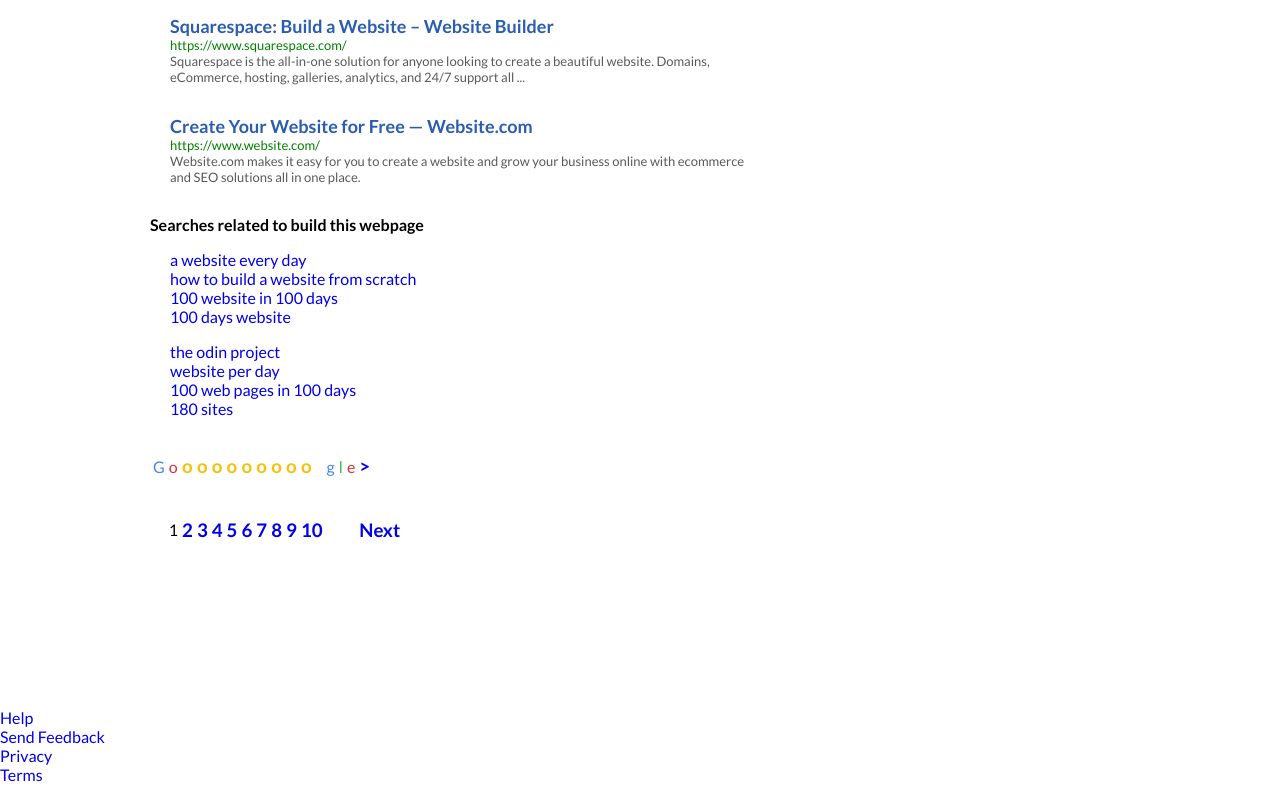
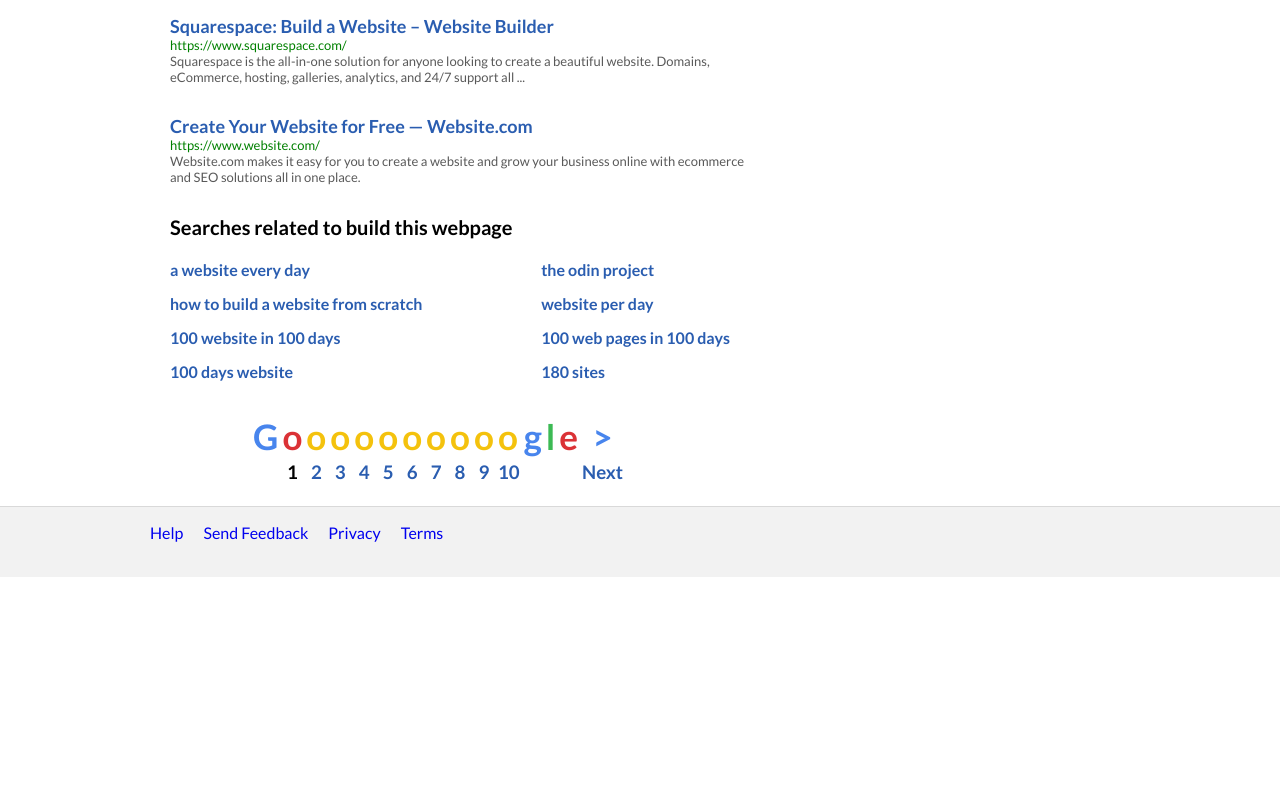
Before and after one commit to Origier/google_result, a plain HTML site: page index.html in a window 1280 px wide. Shown: the part 1716-2516 px from the top of the page. After the commit the page ends 2293 px from the top, so only its background shows below. Drawn offline with Linux system fonts and the light colour scheme.

Commit message:
finished webpage

```diff
--- a/index.html
+++ b/index.html
@@ -12,7 +12,7 @@
             <h1 id="logo"><span class="blue_text">G</span><span class="red_text">o</span><span class="yellow_text">o</span><span class="blue_text">g</span><span class="green_text">l</span><span class="red_text">e</span></h1>
             <div class="search_bar">
                <form action="#">
-                  <input type="text" name="search" class="search">
+                  <input type="text" name="search" class="search" value="build this webpage">
                </form>
                <a href="#"><img src="images/google mic.png" alt="Search by Voice"></a>
                <a href="#"><img src="images/google magnifying glass.png" alt="Search"></a>
@@ -93,123 +93,125 @@
                <li><a href="https://www.squarespace.com/"><h2 class="link link_blue">Squarespace: Build a Website – Website Builder</h2><p class="url">https://www.squarespace.com/</p></a><p class="link_desc">Squarespace is the all-in-one solution for anyone looking to create a beautiful website. Domains, eCommerce, hosting, galleries, analytics, and 24/7 support all ...</p></li>
                <li><a href="https://www.website.com/"><h2 class="link link_blue">Create Your Website for Free — Website.com</h2><p class="url">https://www.website.com/</p></a><p class="link_desc">Website.com makes it easy for you to create a website and grow your business online with ecommerce and SEO solutions all in one place.</p></li>
             </ul>
-            <h2>Searches related to build this webpage</h2>
-            <ul>
-               <li><a href="https://www.google.com/search?q=a+website+every+day&sa=X&ved=0ahUKEwi7i_Gdoa_eAhUE4IMKHZFxD4wQ1QIIogEoAA">a website every day</a></li>
-               <li><a href="https://www.google.com/search?q=how+to+build+a+website+from+scratch&sa=X&ved=0ahUKEwi7i_Gdoa_eAhUE4IMKHZFxD4wQ1QIIowEoAQ">how to build a website from scratch</a></li>
-               <li><a href="https://www.google.com/search?q=100+website+in+100+days&sa=X&ved=0ahUKEwi7i_Gdoa_eAhUE4IMKHZFxD4wQ1QIIpAEoAg">100 website in 100 days</a></li>
-               <li><a href="https://www.google.com/search?q=100+days+website&sa=X&ved=0ahUKEwi7i_Gdoa_eAhUE4IMKHZFxD4wQ1QIIpQEoAw">100 days website</a></li>
-            </ul>
-            <ul>
-               <li><a href="https://www.google.com/search?q=the+odin+project&sa=X&ved=0ahUKEwi7i_Gdoa_eAhUE4IMKHZFxD4wQ1QIIpgEoBA">the odin project</a></li>
-               <li><a href="https://www.google.com/search?q=website+per+day&sa=X&ved=0ahUKEwi7i_Gdoa_eAhUE4IMKHZFxD4wQ1QIIpwEoBQ">website per day</a></li>
-               <li><a href="https://www.google.com/search?q=100+web+pages+in+100+days&sa=X&ved=0ahUKEwi7i_Gdoa_eAhUE4IMKHZFxD4wQ1QIIqAEoBg">100 web pages in 100 days</a></li>
-               <li><a href="https://www.google.com/search?q=180+sites&sa=X&ved=0ahUKEwi7i_Gdoa_eAhUE4IMKHZFxD4wQ1QIIqQEoBw">180 sites</a></li>
-            </ul>
+            <h2 class="padding_left larger_font margin_bottom_less">Searches related to build this webpage</h2>
+            <div class="flex justify_space_between margin_right">
+               <ul>
+                  <li class="link_blue margin_bottom bold hover_underline"><a href="https://www.google.com/search?q=a+website+every+day&sa=X&ved=0ahUKEwi7i_Gdoa_eAhUE4IMKHZFxD4wQ1QIIogEoAA">a website every day</a></li>
+                  <li class="link_blue margin_bottom bold hover_underline"><a href="https://www.google.com/search?q=how+to+build+a+website+from+scratch&sa=X&ved=0ahUKEwi7i_Gdoa_eAhUE4IMKHZFxD4wQ1QIIowEoAQ">how to build a website from scratch</a></li>
+                  <li class="link_blue margin_bottom bold hover_underline"><a href="https://www.google.com/search?q=100+website+in+100+days&sa=X&ved=0ahUKEwi7i_Gdoa_eAhUE4IMKHZFxD4wQ1QIIpAEoAg">100 website in 100 days</a></li>
+                  <li class="link_blue margin_bottom bold hover_underline"><a href="https://www.google.com/search?q=100+days+website&sa=X&ved=0ahUKEwi7i_Gdoa_eAhUE4IMKHZFxD4wQ1QIIpQEoAw">100 days website</a></li>
+               </ul>
+               <ul>
+                  <li class="link_blue margin_bottom bold hover_underline"><a href="https://www.google.com/search?q=the+odin+project&sa=X&ved=0ahUKEwi7i_Gdoa_eAhUE4IMKHZFxD4wQ1QIIpgEoBA">the odin project</a></li>
+                  <li class="link_blue margin_bottom bold hover_underline"><a href="https://www.google.com/search?q=website+per+day&sa=X&ved=0ahUKEwi7i_Gdoa_eAhUE4IMKHZFxD4wQ1QIIpwEoBQ">website per day</a></li>
+                  <li class="link_blue margin_bottom bold hover_underline"><a href="https://www.google.com/search?q=100+web+pages+in+100+days&sa=X&ved=0ahUKEwi7i_Gdoa_eAhUE4IMKHZFxD4wQ1QIIqAEoBg">100 web pages in 100 days</a></li>
+                  <li class="link_blue margin_bottom bold hover_underline"><a href="https://www.google.com/search?q=180+sites&sa=X&ved=0ahUKEwi7i_Gdoa_eAhUE4IMKHZFxD4wQ1QIIqQEoBw">180 sites</a></li>
+               </ul>
+            </div>
          </div>
-         <table>
-            <tr>
+         <table class="margin_left_large">
+            <tr class="giant_font bold">
                <td>
-                  <span class="blue_text">G</span>
+                  <h3 class="blue_text no_margin">G</h3>
                </td>
                <td>
-                  <span class="red_text">o</span>
+                  <h3 class="red_text no_margin">o</h3>
                </td>
                <td>
-                  <a href="#"><h3><span class="yellow_text">o</span></h3></a>
+                  <a href="#"><h3 class="yellow_text no_margin">o</h3></a>
                </td>
                <td>
-                  <a href="#"><h3><span class="yellow_text">o</span></h3></a>
+                  <a href="#"><h3 class="yellow_text no_margin">o</h3></a>
                </td>
                <td>
-                  <a href="#"><h3><span class="yellow_text">o</span></h3></a>
+                  <a href="#"><h3 class="yellow_text no_margin">o</h3></a>
                </td>
                <td>
-                  <a href="#"><h3><span class="yellow_text">o</span></h3></a>
+                  <a href="#"><h3 class="yellow_text no_margin">o</h3></a>
                </td>
                <td>
-                  <a href="#"><h3><span class="yellow_text">o</span></h3></a>
+                  <a href="#"><h3 class="yellow_text no_margin">o</h3></a>
                </td>
                <td>
-                  <a href="#"><h3><span class="yellow_text">o</span></h3></a>
+                  <a href="#"><h3 class="yellow_text no_margin">o</h3></a>
                </td>
                <td>
-                  <a href="#"><h3><span class="yellow_text">o</span></h3></a>
+                  <a href="#"><h3 class="yellow_text no_margin">o</h3></a>
                </td>
                <td>
-                  <a href="#"><h3><span class="yellow_text">o</span></h3></a>
+                  <a href="#"><h3 class="yellow_text no_margin">o</h3></a>
                </td>
                <td>
-                  <a href="#"><h3><span class="yellow_text">o</span></h3></a>
+                  <a href="#"><h3 class="yellow_text no_margin">o</h3></a>
                </td>
                <td>
-                  <span class="blue_text">g</span>
+                  <h3 class="blue_text no_margin">g</h3>
                </td>
                <td>
-                  <span class="green_text">l</span>
+                  <h3 class="green_text no_margin">l</h3>
                </td>
                <td>
-                  <span class="red_text">e</span>
+                  <h3 class="red_text no_margin">e</h3>
                </td>
                <td>
-                  <a href="#"><h3><span>></span></h3></a>
+                  <a href="#"><h3 class="blue_text no_margin text_align_center">></h3></a>
                </td>
             </tr>
-            <tr class="blue_text">
+            <tr class="blue_text text_align_center">
                <td>
-                  <span></span>
+                  <h3></h3>
                </td>
                <td>
-                  <span class="black_text">1</span>
+                  <h3 class="black_text no_margin">1</h3>
                </td>
                <td>
-                  <a href="#"><h3><span>2</span></h3></a>
+                  <a href="#"><h3 class="no_margin hover_underline link_blue">2</h3></a>
                </td>
                <td>
-                  <a href="#"><h3><span>3</span></h3></a>
+                  <a href="#"><h3 class="no_margin hover_underline link_blue">3</h3></a>
                </td>
                <td>
-                  <a href="#"><h3><span>4</span></h3></a>
+                  <a href="#"><h3 class="no_margin hover_underline link_blue">4</h3></a>
                </td>
                <td>
-                  <a href="#"><h3><span>5</span></h3></a>
+                  <a href="#"><h3 class="no_margin hover_underline link_blue">5</h3></a>
                </td>
                <td>
-                  <a href="#"><h3><span>6</span></h3></a>
+                  <a href="#"><h3 class="no_margin hover_underline link_blue">6</h3></a>
                </td>
                <td>
-                  <a href="#"><h3><span>7</span></h3></a>
+                  <a href="#"><h3 class="no_margin hover_underline link_blue">7</h3></a>
                </td>
                <td>
-                  <a href="#"><h3><span>8</span></h3></a>
+                  <a href="#"><h3 class="no_margin hover_underline link_blue">8</h3></a>
                </td>
                <td>
-                  <a href="#"><h3><span>9</span></h3></a>
+                  <a href="#"><h3 class="no_margin hover_underline link_blue">9</h3></a>
                </td>
                <td>
-                  <a href="#"><h3><span>10</span></h3></a>
+                  <a href="#"><h3 class="no_margin hover_underline link_blue">10</h3></a>
                </td>
                <td>
-                  <span></span>
+                  <h3 class="no_margin"></h3>
                </td>
                <td>
-                  <span></span>
+                  <h3 class="no_margin"></h3>
                </td>
                <td>
-                  <span></span>
+                  <h3 class="no_margin"></h3>
                </td>
                <td>
-                  <a href="#"><h3><span>Next</span></h3></a>
+                  <a href="#"><h3 class="no_margin hover_underline link_blue">Next</h3></a>
                </td>
             </tr>
          </table>
       </main>
       <footer>
-         <ul>
-            <li><a href="#">Help</a></li>
-            <li><a href="#">Send Feedback</a></li>
-            <li><a href="#">Privacy</a></li>
-            <li><a href="#">Terms</a></li>
+         <ul class="flex margin_indent">
+            <li class="margin_right black_text hover_underline"><a href="#">Help</a></li>
+            <li class="margin_right black_text hover_underline"><a href="#">Send Feedback</a></li>
+            <li class="margin_right black_text hover_underline"><a href="#">Privacy</a></li>
+            <li class="margin_right black_text hover_underline"><a href="#">Terms</a></li>
          </ul>
       </footer>
    </body>
--- a/styles.css
+++ b/styles.css
@@ -167,6 +167,10 @@
    align-content: center;
 }
 
+.text_align_center {
+   text-align: center;
+}
+
 .padding_bottom {
    padding-bottom: 10px;
 }
@@ -185,6 +189,10 @@
 
 .larger_font {
    font-size: 20px;
+}
+
+.giant_font {
+   font-size: 30px;
 }
 
 .bold {
@@ -219,6 +227,10 @@
    margin-right: 20px;
 }
 
+.margin_left_large {
+   margin-left: 100px;
+}
+
 .justify_end {
    justify-content: flex-end;
 }
@@ -247,6 +259,10 @@
    margin-bottom: 5px;
 }
 
+.margin_indent {
+   margin-left: 150px;
+}
+
 .link_desc {
    margin-top:0;
    font-size: 13px;
@@ -266,6 +282,14 @@ header {
    border-bottom: solid 1px rgba(0,0,0,.1);
 }
 
+footer {
+   bottom: 0;
+   width: 100%;
+   background-color: rgba(0,0,0,.05);
+   border-top: solid 1px rgba(0,0,0,.1);
+   height: 70px;
+}
+
 .no_margin {
    margin: 0;
 }
@@ -273,6 +297,7 @@ header {
 
 main {
    margin: 145px 150px;
+   margin-bottom: 20px;
    width: 600px;
 }
 
@@ -303,6 +328,7 @@ h2 {
 
 body {
    font-family: Lato, sans-serif;
+   height: 100%;
    margin: 0;
 }
 
```
